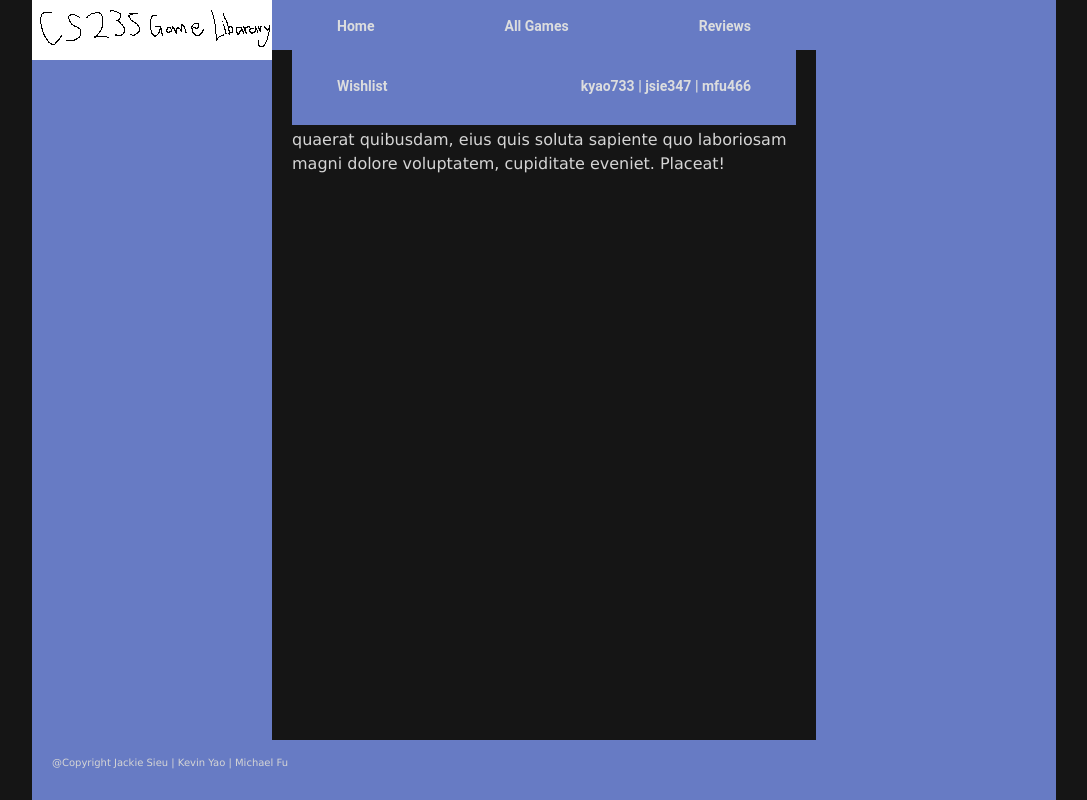
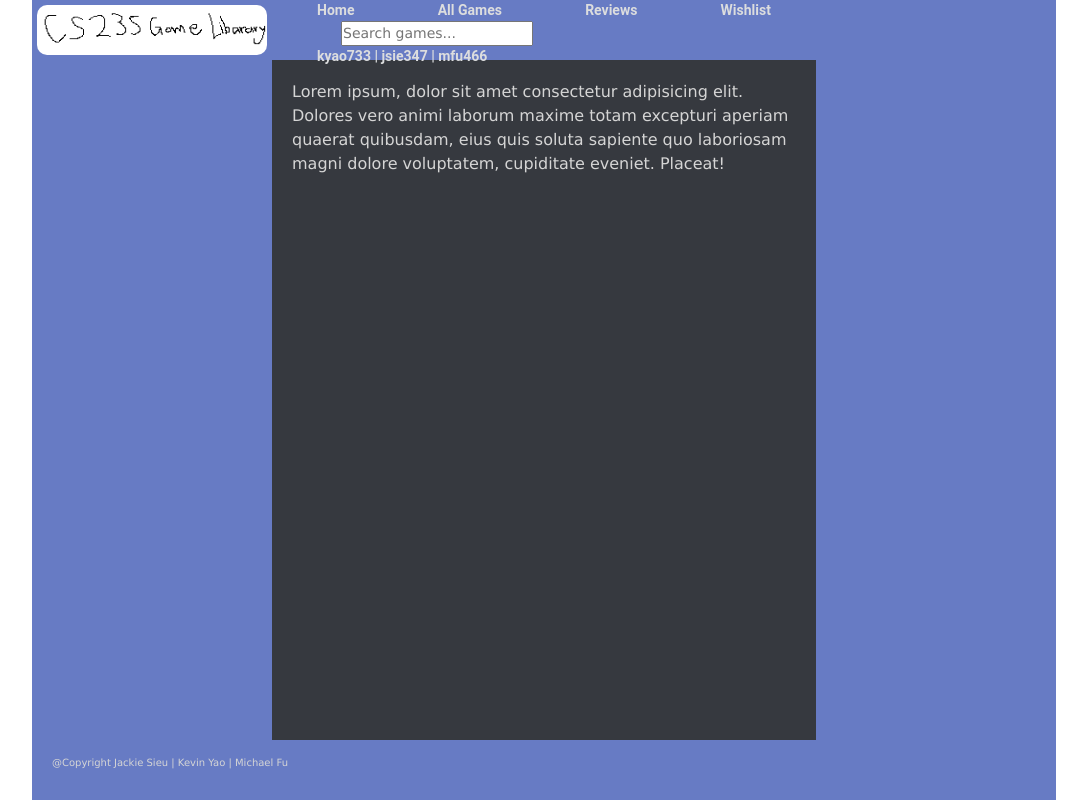
Before and after one commit to jackieseeyou/cs235webapp, a Flask app: page / in a window 1280 px wide. Shown: the whole page, without its empty margins (96-1183 px from the left). Run offline with Flask 3, Linux system fonts and the light colour scheme; some libraries are stand-ins or nearby versions.

Commit message:
moved search bar to navbar
slight ui bugs

```diff
--- a/games/__init__.py
+++ b/games/__init__.py
@@ -25,6 +25,9 @@ def create_app():
         from .description import description
         app.register_blueprint(description.description_blueprint)
 
+        from .searchBar import searchBar
+        app.register_blueprint(searchBar.search_blueprint)
+
     repo.repo_instance = MemoryRepository()
     populate(repo.repo_instance)
 
--- a/games/browse/services.py
+++ b/games/browse/services.py
@@ -23,11 +23,6 @@ def get_games(repo: AbstractRepository):
 def get_items(repo, offset, per_page):
     games = get_games(repo)
     return games[offset: offset + per_page]
-
-def search_games(query, repo):
-    games = get_games(repo)
-    filtered_games = [game for game in games if query.lower() in game['title'].lower()]
-    return filtered_games
 
 def get_game(game_id, repo):
     game = repo.get_game(game_id)
--- a/games/static/css/main.css
+++ b/games/static/css/main.css
@@ -12,7 +12,7 @@
   grid-template-areas:
     "left-sidebar header right-sidebar"
     "left-sidebar content right-sidebar"
-    "footer footer footer ";
+    "footer footer right-sidebar ";
   height: 100vh;
   width: 80vw;
   margin-left: auto;
@@ -21,7 +21,6 @@
 
 
 .body{
-  background-color: #151515;
   color: #d5d5d5;
   display: flex;
   flex-grow: 1;
@@ -42,9 +41,9 @@ header{
   display:flex;
   justify-content:space-between;
   align-items: left;
-  padding: 5px 20px;
   background-color: #677bc4;
-  height: 50px;
+  padding: 0px 20px;
+  height: 60px;
 }
 
 footer{
@@ -65,13 +64,13 @@ footer{
   justify-content: space-between;
   align-items: center;
   background-color: #677bc4;
+  width: 100%;
+  height: 60px;
 }
 
 .navbar li{
   align-self: center;
   margin: 0 25px;
-  padding: 11px 20px;
-  height: 60px;
 }
 
 
@@ -85,22 +84,23 @@ footer{
   text-decoration: none;
 }
 
-.left-sidebar{
+.sidebar{
+  width: 240px;
+  height: 100%;
+  background-color: #677bc4;
+}
+
+#left-sidebar{
   grid-area: left-sidebar;
-  width: 240px;
-  background: #677bc4;
-  color: white;
 }
-.right-sidebar{
+#right-sidebar{
   grid-area: right-sidebar;
-  width: 240px;
-  background: #677bc4;
-  color: white;
 }
 
 
 .content{
   grid-area: content;
+  background-color: #36393f;
   padding: 20px;
   width: 100%;
 }
@@ -118,10 +118,11 @@ footer{
 }
 
 
-.logo{
+.logo img{
   width: 240;
   height: 60;
   cursor:pointer;
+  padding: 5px;
   border-radius: 15px;
 }
 
@@ -257,7 +258,6 @@ footer{
 }
 
 .search__container{
-  position: relative;
   display: flex;
   flex-direction: column;
   width: 240px;
@@ -268,19 +268,16 @@ footer{
 }
 
 .search_bar{
+  position: relative;
   display: flex;
   flex-direction: column;
   width: 80%;
   row-gap: 200px;
   justify-content:space-evenly;
 }
-.search-results{
-  position:absolute;
-}
 
 .search-result-item {
-  position: relative;
-  display: flex;
+  display: inline-block;
   align-items: center;
   background-color:#515151;
 }
--- a/games/templates/layout.html
+++ b/games/templates/layout.html
@@ -13,7 +13,7 @@
         <header>
             {% include 'navigation.html' %}
         </header>
-        <div class="left-sidebar">
+        <div class="sidebar" id="left-sidebar">
             <a class="logo" href="/">
                 <img src="..\static\images\logo.png" alt="logo" width="240" height="60"/>
             </a>
@@ -25,7 +25,7 @@
         <div class="content">
             {% block content %}{% endblock %}
         </div>
-        <div class="right-sidebar"></div>
+        <div class="sidebar" id="right-sidebar"></div>
 
         <footer>{% include 'footer.html' %}</footer>
     </div>
--- a/games/templates/navigation.html
+++ b/games/templates/navigation.html
@@ -4,6 +4,7 @@
             <li><a href="{{url_for('games_bp.browse_games')}}">All Games</a></li>
             <li><a href="">Reviews</a></li>
             <li><a href="">Wishlist</a></li>
+            <li>{% include 'searchBar.html'%}</li>
             <li>kyao733 | jsie347 | mfu466</li>
         </ul>
 
--- /dev/null
+++ b/games/templates/searchBar.html
@@ -0,0 +1,38 @@
+<div class="search__container">
+    <input type="text" class="search_bar" id="search-box" placeholder="Search games...">
+    <div id="search-results" class="search-dropdown"></div>
+</div>
+
+
+<script>
+    document.getElementById('search-box').addEventListener('keyup', function() {
+    let query = document.getElementById('search-box').value;
+    let resultsContainer = document.getElementById('search-results');
+
+    if (query.length > 2) {
+        fetch(`/search/${query}`)
+            .then(response => response.json())
+            .then(data => {
+                resultsContainer.innerHTML = '';
+                if (data.length > 0) {
+                    data.forEach(game => {
+                        var game_id = game.game_id;
+                        var url = '/browse/' + game_id;
+                        resultsContainer.innerHTML +=
+                        `
+                            <a href=${ url }><div class="search-result-item">
+                                <img src="${game.image}" alt="${game.title}" width="100px">
+                                ${game.title}
+                            </div></a>
+                        `
+                    });
+                    resultsContainer.style.display = 'block';  // Show the results
+                } else {
+                    resultsContainer.style.display = 'none';   // Hide if no results
+                }
+            });
+    } else {
+        resultsContainer.style.display = 'none';   // Hide if input is too short
+    }
+});
+</script>
```
Also changed, not shown: games/browse/browse.py (+2 -8 lines), games/searchBar/searchBar.py (added, +13 -0 lines), games/searchBar/services.py (added, +20 -0 lines), games/templates/browse/browse.html (+0 -36 lines), tests/unit/test_domainmodel.py (line endings or trailing spaces).
